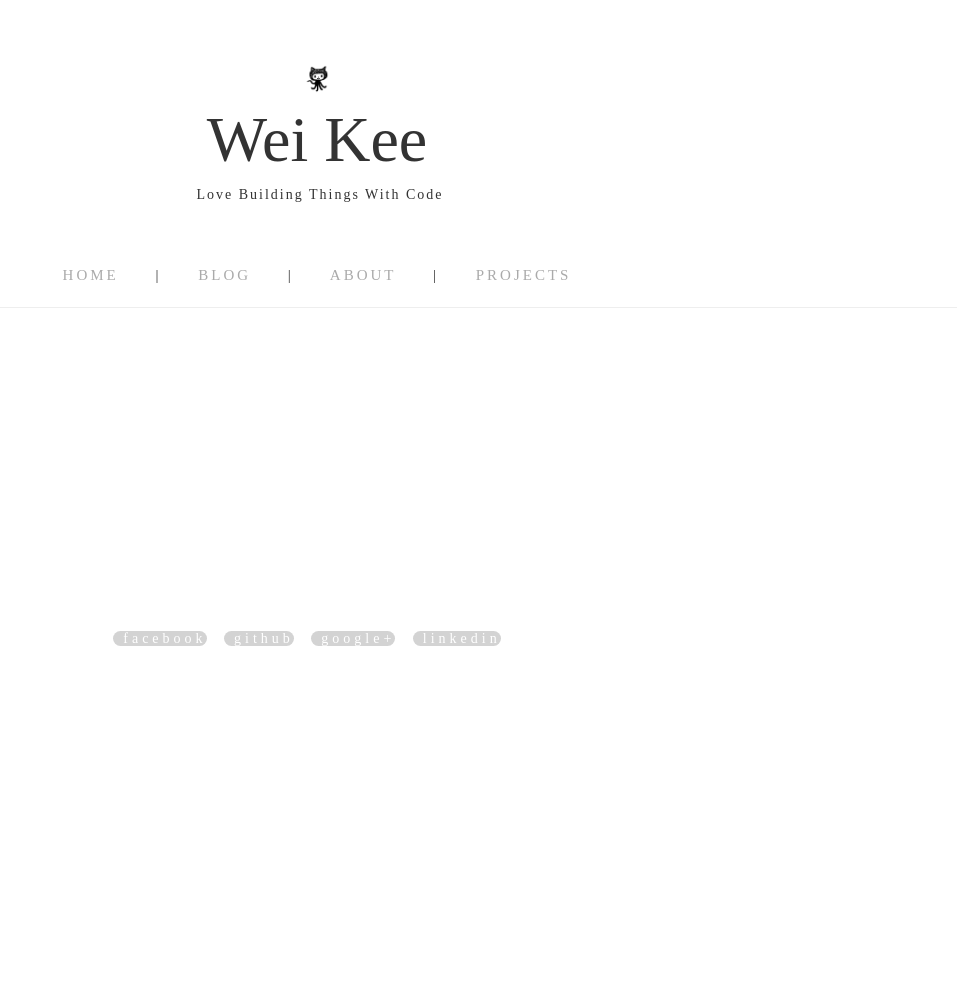
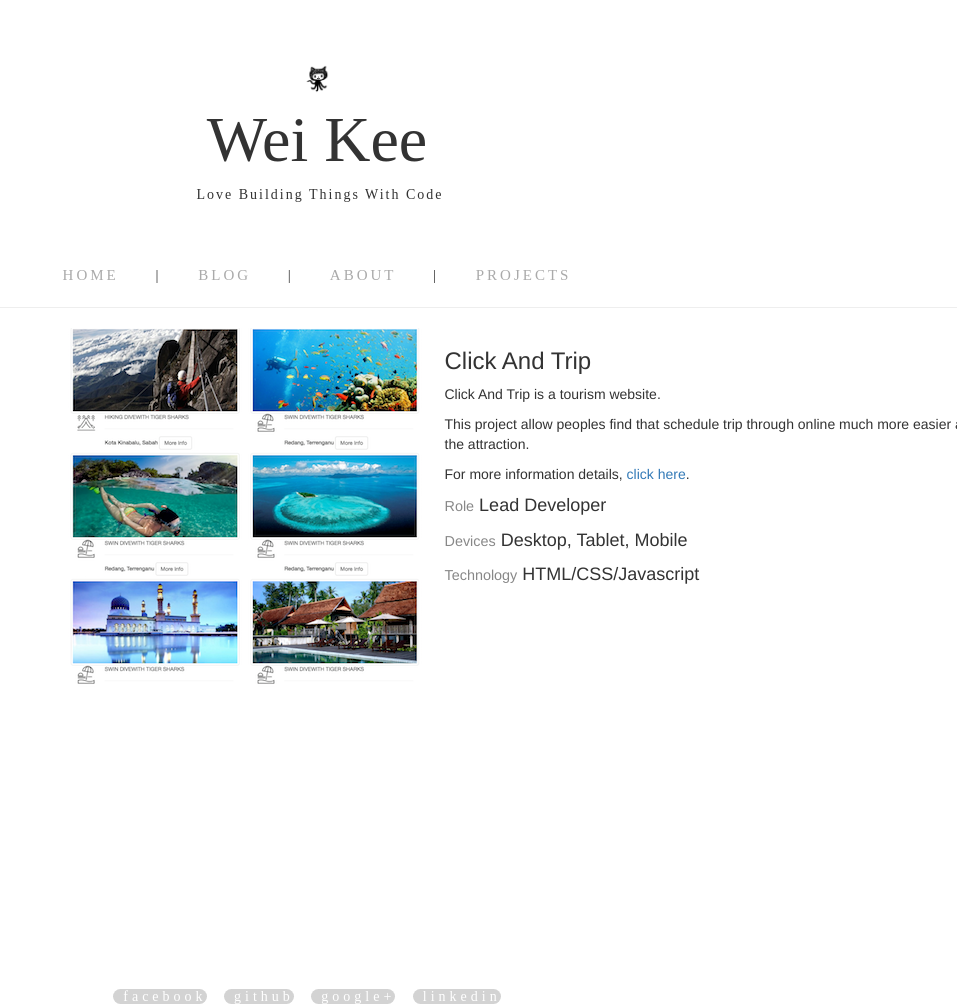
Before and after one commit to weikee94/Blog, a Jekyll site: the page built from portfolio.html, in a window 1280 px wide. Shown: the whole page, without its empty margins (323-1280 px from the left). Built offline with Jekyll 4.4.1, drawn with Linux system fonts in a browser that asks for light colours; nearby versions of some CDN libraries; comment, search, counter and statistics services are not loaded; before the commit the page ends 900 px from its top, so only the background shows below that.

Commit message:
updated one of my personal project

```diff
--- a/portfolio.html
+++ b/portfolio.html
@@ -2,3 +2,20 @@
 layout: default
 title: Portfolio
 ---
+
+<div class="container">
+	<div class="row">
+		<div class="col-md-4">
+			<img src="{{site.baseurl}}/images/p1.png" alt="clickandtrip">
+		</div>
+		<div class="col-md-8">
+			<h3>Click And Trip</h3>
+			<p>Click And Trip is a tourism website.</p>
+			<p>This project allow peoples find that schedule trip through online much more easier and get the lastest information about the attraction.</p>
+			<p>For more information details, <a href="http://vickyhaw94.github.io/clickAndTrip/">click here</a>.</p>
+			<h4><span class="personalTitle">Role</span> Lead Developer</h4>
+			<h4><span class="personalTitle">Devices</span> Desktop, Tablet, Mobile</h4>
+			<h4><span class="personalTitle">Technology</span> HTML/CSS/Javascript</h4>
+		</div>
+	</div>
+</div>
```
Also changed, not shown: _includes/css/main.css (+8 -0 lines), images/p1.png (added).
